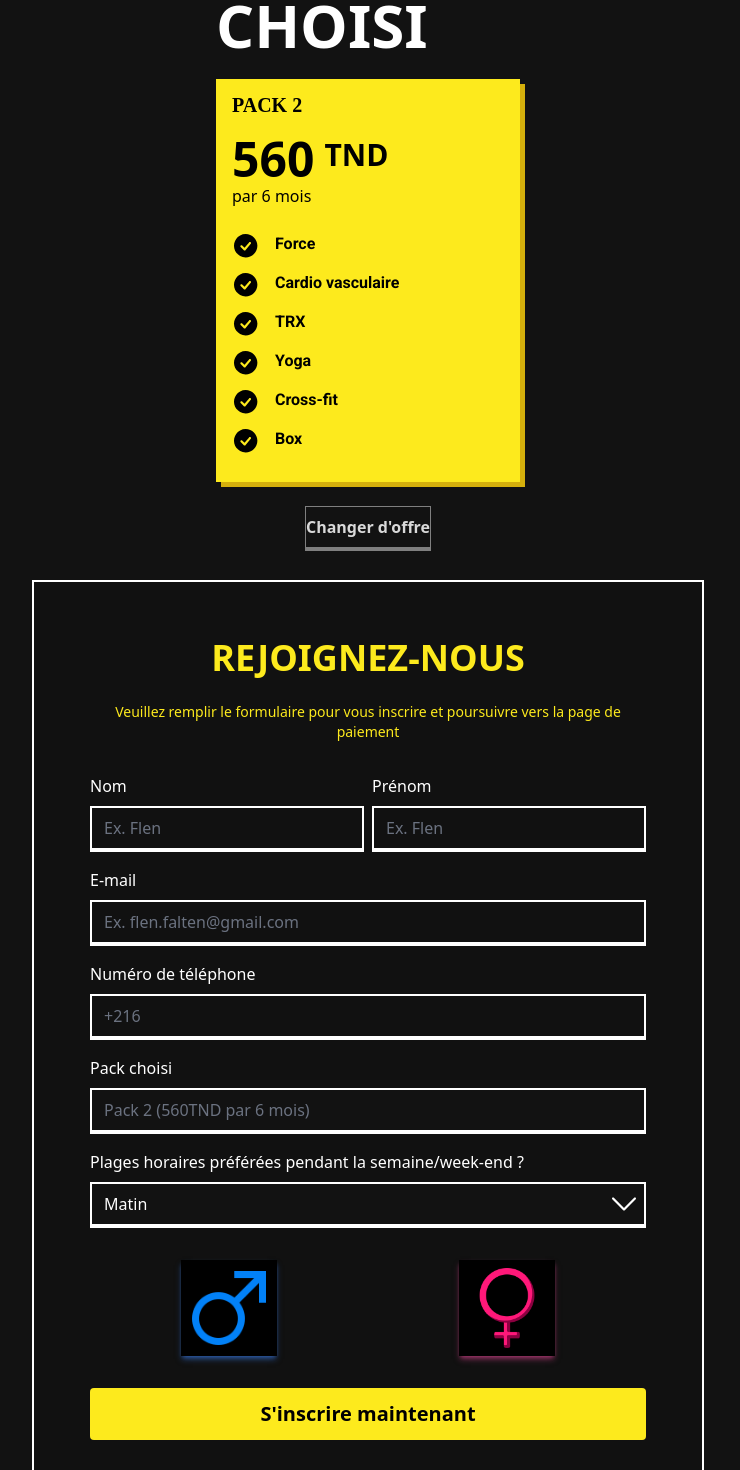
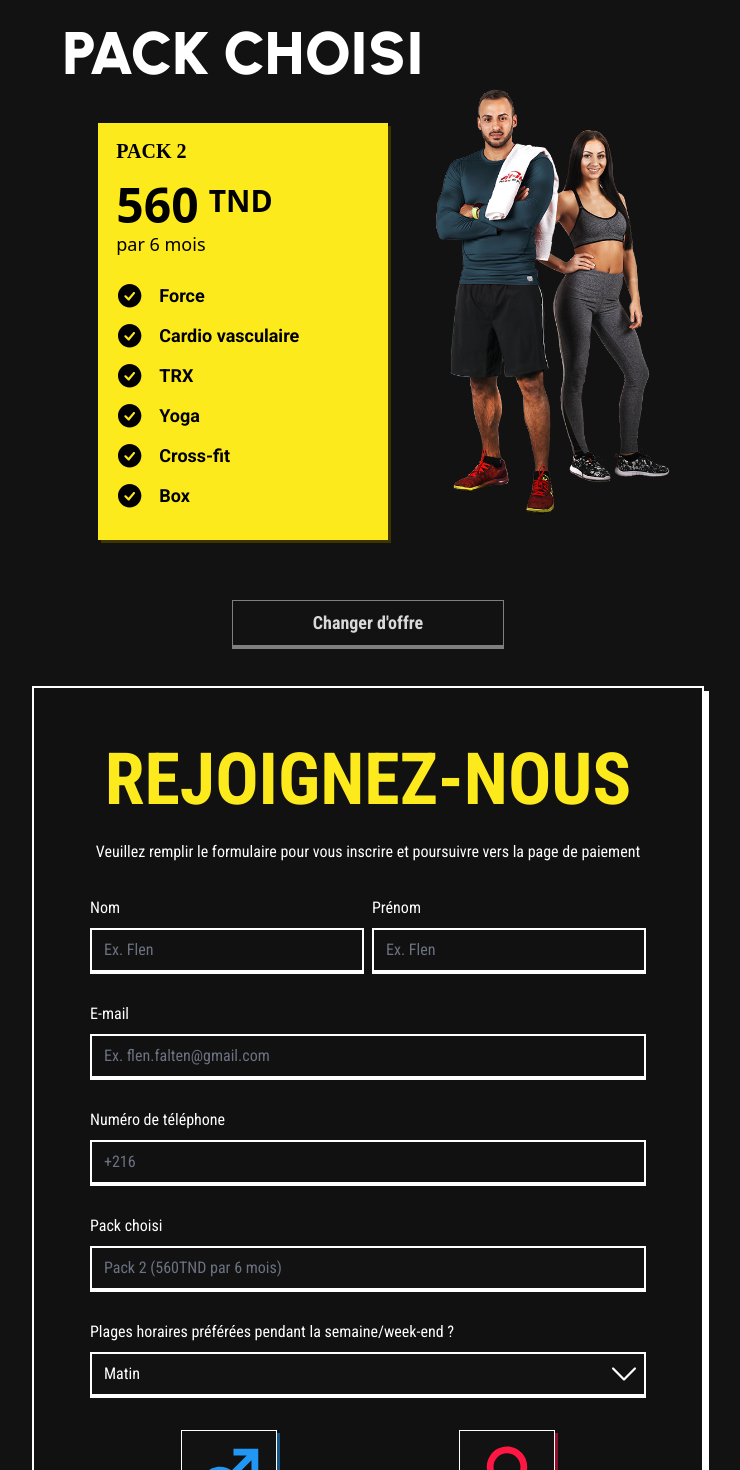
Before and after one commit to medazizktata/Arena-gym-website, a React (Vite) app in the folder Arena-gym-website/: page /inscription in a window 1280 px wide. Shown: the part 440-1910 px from the top of the page, without its empty margins (272-1012 px from the left). Built offline with nearby package versions, Linux system fonts and the light colour scheme.

Commit message:
Inscription page and comps small fixes

```diff
--- a/Arena-gym-website/src/pages/inscription/fiche_prix_ins.jsx
+++ b/Arena-gym-website/src/pages/inscription/fiche_prix_ins.jsx
@@ -1,24 +1,47 @@
-import React from 'react';
+import React from "react";
 
-const SubscriptionBox2 = ({ type, packName, price, duration, items, svgIcon , link  }) => {
-  const boxStyle = type === 1 ? 'bg-yellowMain relative' : 'bg-blackBG text-white relative';
-  const priceColor = type === 1 ? 'text-black' : 'text-yellowMain';
-  const boxClass = type === 1 ? 'shadow-yellow' : 'shadow-white' ;
-  const buttonStyle = type === 1 ? 'bg-black text-white' : 'bg-yellowMain text-black';
+const SubscriptionBox2 = ({
+  type,
+  packName,
+  price,
+  duration,
+  items,
+  svgIcon,
+  link,
+}) => {
+  const boxStyle =
+    type === 1 ? "bg-yellowMain relative" : "bg-blackBG text-white relative";
+  const priceColor = type === 1 ? "text-black" : "text-yellowMain";
+  const boxClass = type === 1 ? "shadow-yellow" : "shadow-white";
+  const buttonStyle =
+    type === 1 ? "bg-black text-white" : "bg-yellowMain text-black";
   const icon = svgIcon || (
     // Default SVG icon, replace with your actual SVG code if needed
-    <svg xmlns="http://www.w3.org/2000/svg" className="h-6 w-6 mr-2" fill="none" viewBox="0 0 24 24" stroke="currentColor">
-      <path strokeLinecap="round" strokeLinejoin="round" strokeWidth="2" d="M5 13l4 4L19 7" />
+    <svg
+      xmlns="http://www.w3.org/2000/svg"
+      className="h-6 w-6 mr-2"
+      fill="none"
+      viewBox="0 0 24 24"
+      stroke="currentColor"
+    >
+      <path
+        strokeLinecap="round"
+        strokeLinejoin="round"
+        strokeWidth="2"
+        d="M5 13l4 4L19 7"
+      />
     </svg>
   );
   return (
-    <div className={`p-4   ${boxStyle} ${boxClass} max-w-sm w-full`} style={{overflow:'hidden'}}>
+    <div
+      className={`p-4 ${boxStyle} ${boxClass} max-w-sm w-[80%] border border-2 border-transparent shadow-cardSmallYellowDark hover:border-white transition-all duration-500 hover:shadow-cardYellowLight cursor-pointer transition-all duration-500`}
+      style={{ overflow: "hidden" }}
+    >
       {type === 1 && (
         <>
-          <div className="font-bold text-black font-Urbanist text-xs hidden   p-1.5 w-32 text-center  bg-white absolute top-5 -right-1 transform rotate-45 translate-x-1/4 -translate-y-1/10">
+          <div className="font-bold text-black font-Urbanist text-xs hidden p-1.5 w-32 text-center  bg-white absolute top-5 -right-1 transform rotate-45 translate-x-1/4 -translate-y-1/10">
             Best Offer
           </div>
-
 
           <div className="py-3 font-bold text-xl font-Gentona uppercase absolute top-0 left-4">
             {packName}
@@ -27,15 +50,22 @@ const SubscriptionBox2 = ({ type, packName, price, duration, items, svgIcon , li
       )}
       <div className="flex flex-col items-start justify-start mt-10">
         <div className="flex items-baseline">
-          <h2 className={`text-5xl font-Urbanist ${priceColor} font-bold`}>{price}</h2>
-          <span className={`text-3xl font-Urbanist  ml-2.5 ${priceColor} font-bold`} style={{ position: 'relative', bottom: '0.35em'}}>{type === 1 ? 'TND' : 'TND'}</span>
+          <h2 className={`text-5xl font-Urbanist ${priceColor} font-bold`}>
+            {price}
+          </h2>
+          <span
+            className={`text-3xl font-Urbanist  ml-2.5 ${priceColor} font-bold`}
+            style={{ position: "relative", bottom: "0.35em" }}
+          >
+            {type === 1 ? "TND" : "TND"}
+          </span>
         </div>
         <p className="mb-6">{duration}</p>
         <ul className="list-disc  font-roboto font-bold">
           {items.map((item, index) => (
             <li key={index} className="flex  mb-3 ">
               {icon}
-            <span className='px-4'>{item}</span>
+              <span className="px-4">{item}</span>
             </li>
           ))}
         </ul>
--- a/Arena-gym-website/src/pages/inscription/form_inscription.jsx
+++ b/Arena-gym-website/src/pages/inscription/form_inscription.jsx
@@ -1,80 +1,125 @@
+import React, { useState } from "react";
 
-import React, { useState } from 'react';
+import { useForm, FormProvider } from "react-hook-form";
 
-import { useForm, FormProvider } from 'react-hook-form';
+import InputField from "../../components/input";
+import DropdownField from "../../components/input_2";
+import DropdownField2 from "../../components/Input_2_disabled";
+import { IoMdMale } from "react-icons/io";
+import { IoMdFemale } from "react-icons/io";
+import ButtonYellow from "../../components/Buttons/ButtonYellow";
 
-import InputField from '../../components/input';
-import DropdownField from '../../components/input_2';
-import DropdownField2 from '../../components/Input_2_disabled';
 const Form_Ins = () => {
-
   const methods = useForm();
   const { handleSubmit, register, reset } = methods;
 
-  const [selectedGender, setSelectedGender] = useState('');
+  const [selectedGender, setSelectedGender] = useState("");
 
   const onSubmit = (data) => {
     // Ajout du genre sélectionné aux données du formulaire avant de les afficher
     const fullData = { ...data, gender: selectedGender };
     console.log(fullData); // Affiche les données du formulaire + genre dans la console
     reset(); // Réinitialise le formulaire et l'état local du genre après la soumission
-    setSelectedGender(''); // Réinitialise le genre
+    setSelectedGender(""); // Réinitialise le genre
   };
 
-
   return (
-    <div className="min-h-screen flex items-center justify-center">
+    <div className="min-h-screen flex items-center justify-center ">
       <FormProvider {...methods}>
-      <form onSubmit={handleSubmit(onSubmit)} className="bg-blackBG bg-opacity-70 border-2 border-white p-14  w-full max-w-2xl">
-        <h1 className="text-yellowMain text-4xl font-bold mb-6 text-center">REJOIGNEZ-NOUS</h1>
-        <p className="text-yellowMain text-sm mb-8 text-center">Veuillez remplir le formulaire pour vous inscrire et poursuivre vers la page de paiement</p>
-
-        <div className="flex gap-2 mb-4   ">
-          <div className='grow'>
-          <InputField name="nom" label="Nom" placeholder="Ex. Flen" type="text" register={register} />
+        <form
+          onSubmit={handleSubmit(onSubmit)}
+          className="shadow-cardWhite border-2 border-white hover:shadow-cardYellowMain hover:border-yellowMain cursor-pointer transition all duration 500 font-robotoCon bg-blackBG bg-opacity-70 p-14 w-full max-w-2xl"
+        >
+          <h1 className="text-yellowMain text-7xl font-bold mb-6 text-center">
+            REJOIGNEZ-NOUS
+          </h1>
+          <p className="text-white text-base mb-8 text-center">
+            Veuillez remplir le formulaire pour vous inscrire et poursuivre vers
+            la page de paiement
+          </p>
+          <div className="flex flex-col gap-7">
+            <div className="flex gap-2">
+              <div className="grow">
+                <InputField
+                  name="nom"
+                  label="Nom"
+                  placeholder="Ex. Flen"
+                  type="text"
+                  register={register}
+                />
               </div>
-          <div className='grow'>
-          <InputField name="prenom" label="Prénom" placeholder="Ex. Flen" type="text" register={register} />
+              <div className="grow">
+                <InputField
+                  name="prenom"
+                  label="Prénom"
+                  placeholder="Ex. Flen"
+                  type="text"
+                  register={register}
+                />
               </div>
             </div>
-        <div className=" mb-4">
-
-        <InputField name="email" label="E-mail" placeholder="Ex. flen.falten@gmail.com" type="email" register={register} />
+            <div className="">
+              <InputField
+                name="email"
+                label="E-mail"
+                placeholder="Ex. flen.falten@gmail.com"
+                type="email"
+                register={register}
+              />
             </div>
-        <div className=" mb-4">
-
-        <InputField name="numero" label="Numéro de téléphone" placeholder="+216" type="tel" register={register} />
+            <div className="">
+              <InputField
+                name="numero"
+                label="Numéro de téléphone"
+                placeholder="+216"
+                type="tel"
+                register={register}
+              />
             </div>
-        <div className=" mb-4">
-
-        <DropdownField2 name="pack" label="Pack choisi" options={['Pack 2 (560TND par 6 mois)']}  register={register}  />
+            <div className="">
+              <DropdownField2
+                name="pack"
+                label="Pack choisi"
+                options={["Pack 2 (560TND par 6 mois)"]}
+                register={register}
+              />
             </div>
-        <div className=" mb-4">
-
-        <DropdownField name="plagesHoraires" label="Plages horaires préférées pendant la semaine/week-end ?" options={['Matin', 'Après-midi', 'Soir']} register={register} />
+            <div className="">
+              <DropdownField
+                name="plagesHoraires"
+                label="Plages horaires préférées pendant la semaine/week-end ?"
+                options={["Matin", "Après-midi", "Soir"]}
+                register={register}
+              />
+            </div>
           </div>
           <div className="flex justify-around my-7 mt-8 mb-8">
             <button
               type="button"
-              className={`p-1 w-24 h-24 shadow-md ${selectedGender === 'male' ? 'bg-white' : 'bg-black'} shadow-blue-500/50`}
-              onClick={() => setSelectedGender('male')}
+              className={`bg-blackBG border border-1 border-white w-24 h-24 shadow-cardSmallBlueMaleDark hover:shadow-cardBlueMale transition all duration 500
+              ${
+                selectedGender === "male"
+                  ? "bg-white hover:border-black"
+                  : "bg-black hover:border-yellowMain"
+              }`}
+              onClick={() => setSelectedGender("male")}
             >
-              {/* Assurez-vous que les chemins des images sont corrects */}
-              <img src="src/assets/Images/inscription/icons8-male-100.png" alt="Male" />
+              <IoMdMale className="text-7xl mx-auto text-blueMale" />
             </button>
             <button
               type="button"
-              className={`p-2 w-24 h-24 shadow-md ${selectedGender === 'female' ? 'bg-white' : 'bg-black'} shadow-pink-500/50`}
-              onClick={() => setSelectedGender('female')}
+              className={`bg-blackBG border border-1 border-white w-24 h-24 shadow-cardSmallPinkFemaleDark hover:shadow-cardPinkFemale transition all duration 500
+               ${
+                 selectedGender === "female"
+                   ? "bg-white hover:border-black"
+                   : "bg-black hover:border-yellowMain"
+               } `}
+              onClick={() => setSelectedGender("female")}
             >
-              {/* Assurez-vous que les chemins des images sont corrects */}
-              <img src="src/assets/Images/inscription/002-femelle-1.png" alt="Female" />
+              <IoMdFemale className="text-7xl mx-auto text-pinkFemale" />
             </button>
           </div>
-
-        <button type="submit" className="bg-yellowMain text-black py-3 px-6 rounded w-full font-bold text-xl">
-          S'inscrire maintenant
-        </button>
+          <ButtonYellow buttonFont={"font-robotoCon"} fontWeight={"mt-10 w-full font-black"} buttonType={"submit"}> S'inscrire maintenant</ButtonYellow>
         </form>
       </FormProvider>
     </div>
--- a/Arena-gym-website/src/pages/inscription/inscription.jsx
+++ b/Arena-gym-website/src/pages/inscription/inscription.jsx
@@ -1,4 +1,3 @@
-
 import SubscriptionBox2 from "./fiche_prix_ins";
 import Form_Ins from "./form_inscription";
 import Navbar from "../../components/Navbar/Navbar";
@@ -7,68 +6,77 @@ import { getColor } from "../../utils/getColor";
 import CustomizableTextBox from "../../components/CustomizableTextBox";
 import ButtonBlack from "../../components/Buttons/ButtonBlack";
 import PageIntroduction from "../../components/PageIntroduction";
-function Inscription(){
-    return(
+function Inscription() {
+  return (
     <div>
-
       <PageIntroduction
         imgSrc={"src/assets/Images/inscription/Rectangle 43.png"}
         title={"INSCRIPTION"}
+        titleProps="text-9xl text-white text-center"
         BGText={"INSCRIPTION"}
-
       />
-        <div className="relative mt-24 mb-2 px-4 md:px-8">
-  <div className="flex flex-col items-center justify-center md:flex-row space-y-4 md:space-y-0 md:space-x-8 w-full">
-    <div className="w-full flex flex-col items-center text-center md:w-1/4 md:items-start md:text-left">
-      <span className="text-white font-Urbanist font-black text-4xl md:text-5xl lg:text-6xl pb-6">PACK CHOISI</span>
+      <div className="relative px-4 md:px-8">
+        <div className="flex flex-row items-center justify-center">
+          <div className="text-lg flex flex-col items-center text-center mb-10">
+            <span className="left-0 text-white font-urbanist font-black text-4xl md:text-5xl lg:text-6xl pb-10">
+              PACK CHOISI
+            </span>
             <SubscriptionBox2
               packName="PACK 2"
               type={1}
               price="560"
               duration="par 6 mois"
-        items={['Force', 'Cardio vasculaire', 'TRX', 'Yoga', 'Cross-fit', 'Box']}
+              items={[
+                "Force",
+                "Cardio vasculaire",
+                "TRX",
+                "Yoga",
+                "Cross-fit",
+                "Box",
+              ]}
               svgIcon={
-          <svg width="27" height="27" viewBox="0 0 27 27" fill="none" xmlns="http://www.w3.org/2000/svg">
-            <path fill-rule="evenodd" clip-rule="evenodd" d="M13.6766 2.01709C7.21285 2.01709 1.97266 7.25728 1.97266 13.7211C1.97266 20.1849 7.21285 25.4251 13.6766 25.4251C20.1404 25.4251 25.3806 20.1849 25.3806 13.7211C25.3806 7.25728 20.1404 2.01709 13.6766 2.01709ZM18.7498 11.742C18.8432 11.6353 18.9143 11.5109 18.959 11.3762C19.0036 11.2415 19.0208 11.0993 19.0097 10.9579C18.9985 10.8164 18.9592 10.6786 18.894 10.5526C18.8289 10.4266 18.7391 10.3149 18.6301 10.2241C18.5211 10.1332 18.3951 10.0651 18.2594 10.0237C18.1237 9.98236 17.9811 9.96852 17.8399 9.98306C17.6988 9.9976 17.562 10.0402 17.4376 10.1084C17.3132 10.1766 17.2037 10.269 17.1155 10.3801L12.5403 15.8693L10.1729 13.5008C9.97222 13.307 9.70345 13.1998 9.42448 13.2022C9.1455 13.2046 8.87863 13.3165 8.68136 13.5138C8.48409 13.7111 8.37219 13.9779 8.36976 14.2569C8.36734 14.5359 8.47458 14.8046 8.6684 15.0053L11.8604 18.1973C11.9649 18.3018 12.0901 18.3834 12.2279 18.4368C12.3657 18.4902 12.5132 18.5143 12.6608 18.5076C12.8085 18.5009 12.9531 18.4635 13.0855 18.3978C13.2179 18.3321 13.3352 18.2396 13.4298 18.126L18.7498 11.742Z" fill="black"/>
+                <svg
+                  width="27"
+                  height="27"
+                  viewBox="0 0 27 27"
+                  fill="none"
+                  xmlns="http://www.w3.org/2000/svg"
+                >
+                  <path
+                    fill-rule="evenodd"
+                    clip-rule="evenodd"
+                    d="M13.6766 2.01709C7.21285 2.01709 1.97266 7.25728 1.97266 13.7211C1.97266 20.1849 7.21285 25.4251 13.6766 25.4251C20.1404 25.4251 25.3806 20.1849 25.3806 13.7211C25.3806 7.25728 20.1404 2.01709 13.6766 2.01709ZM18.7498 11.742C18.8432 11.6353 18.9143 11.5109 18.959 11.3762C19.0036 11.2415 19.0208 11.0993 19.0097 10.9579C18.9985 10.8164 18.9592 10.6786 18.894 10.5526C18.8289 10.4266 18.7391 10.3149 18.6301 10.2241C18.5211 10.1332 18.3951 10.0651 18.2594 10.0237C18.1237 9.98236 17.9811 9.96852 17.8399 9.98306C17.6988 9.9976 17.562 10.0402 17.4376 10.1084C17.3132 10.1766 17.2037 10.269 17.1155 10.3801L12.5403 15.8693L10.1729 13.5008C9.97222 13.307 9.70345 13.1998 9.42448 13.2022C9.1455 13.2046 8.87863 13.3165 8.68136 13.5138C8.48409 13.7111 8.37219 13.9779 8.36976 14.2569C8.36734 14.5359 8.47458 14.8046 8.6684 15.0053L11.8604 18.1973C11.9649 18.3018 12.0901 18.3834 12.2279 18.4368C12.3657 18.4902 12.5132 18.5143 12.6608 18.5076C12.8085 18.5009 12.9531 18.4635 13.0855 18.3978C13.2179 18.3321 13.3352 18.2396 13.4298 18.126L18.7498 11.742Z"
+                    fill="black"
+                  />
                 </svg>
               }
               offer="hidden"
             />
-      <div className="w-full flex justify-center pt-6 pb-6 md:pt-22 pb-0">
-        <ButtonBlack buttonFont="font-bold" paddingX="px-8" fontWeight="font-bold">
+          </div>
+          <div className="inline">
+            <img
+              src="src/assets/Images/inscription/pngwing.com.png"
+              alt="Fitness"
+              width={250}
+              className="max-w-xs md:max-w-sm lg:max-w-md xl:max-w-lg"
+            />
+          </div>
+        </div>
+        <div className="text-lg w-full flex justify-center my-5">
+          <ButtonBlack
+            buttonFont="font-robotoCon"
+            paddingX="20"
+            fontWeight="font-bold"
+          >
             Changer d'offre
           </ButtonBlack>
         </div>
       </div>
-    <div className="w-full md: hidden  md:pt-0">
-      <img
-        src="src/assets/Images/inscription/pngwing.com.png"
-        alt="Fitness"
-        style={{ transform: 'translateX(-4rem) translateY(1.5rem)'  }} //
-        className="w-full max-w-xs md:max-w-sm lg:max-w-md xl:max-w-lg"
-      />
+      <div className="my-10">
+        <Form_Ins />
       </div>
     </div>
-</div>
-
-
-      <Form_Ins />
-    </div>
-
   );
-
 }
 
-
-
-
-
-
-
-
-
-
-
-
-
 export default Inscription;
```
Lines whose indentation alone changed are shown as unchanged.
